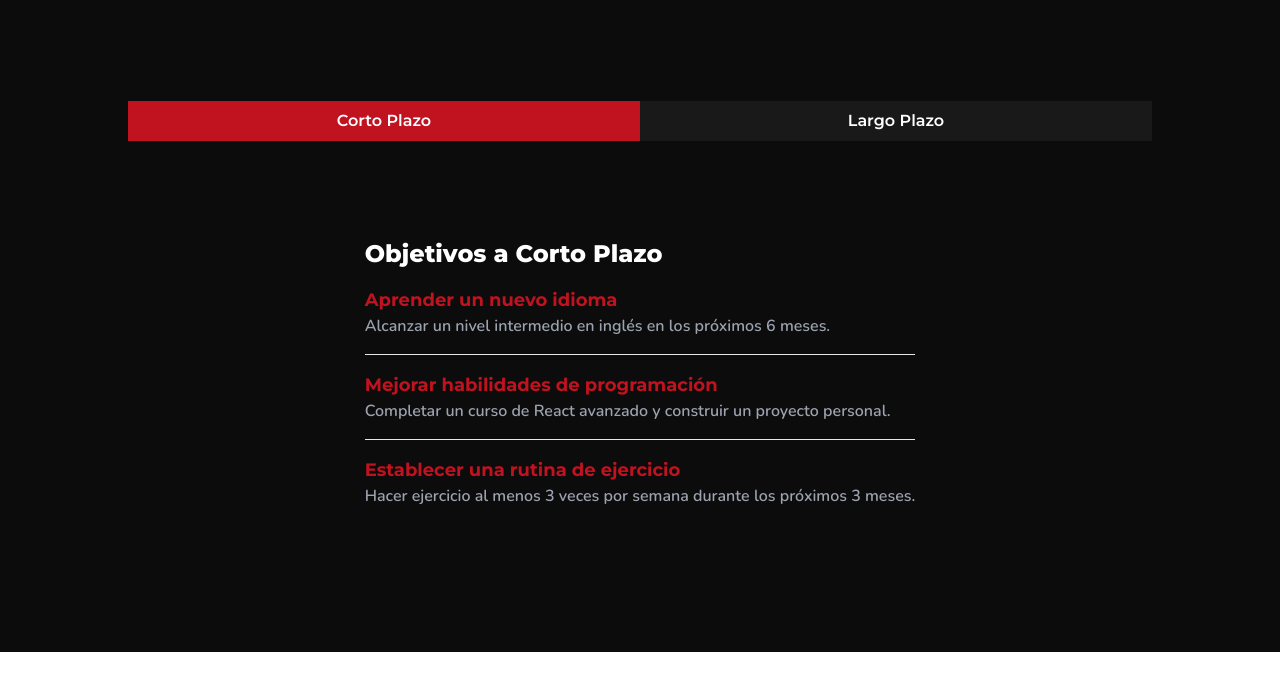
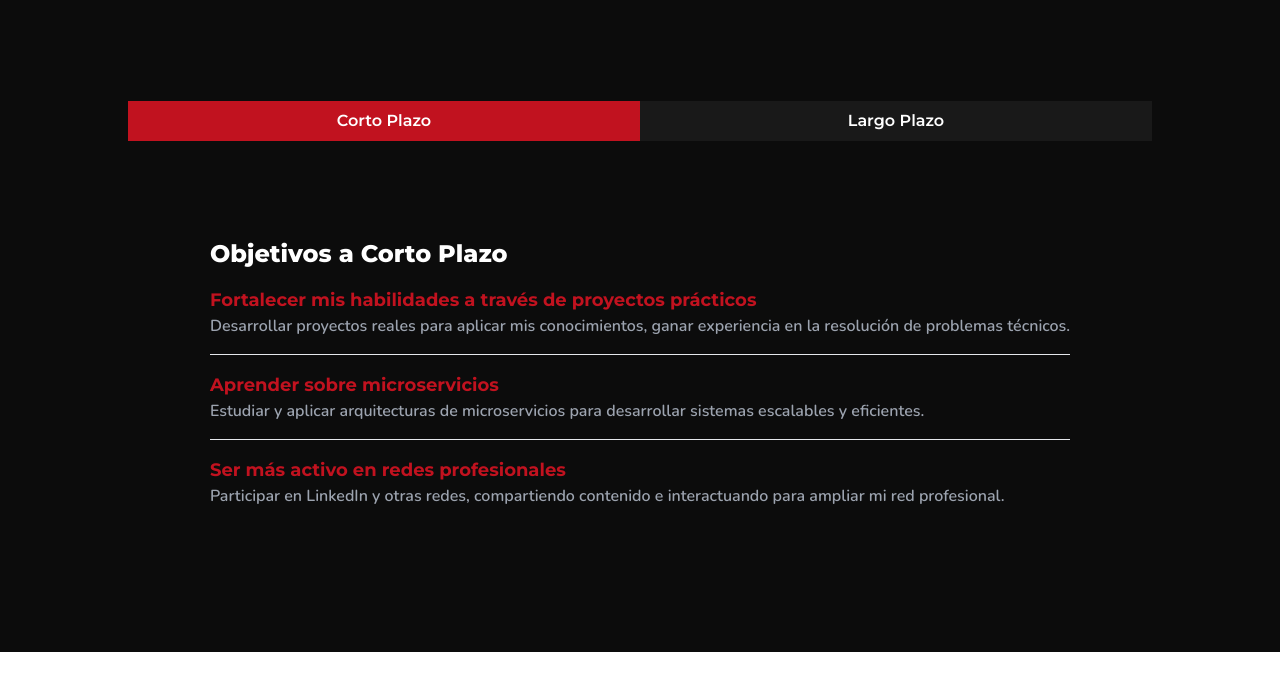
Before and after one commit to MarceloMastroiani/portfolio, a Next.js app: page /about in a window 1280 px wide. Shown: the part 948-1638 px from the top of the page. Built offline with nearby package versions, Linux system fonts and the light colour scheme.

Commit message:
Update goals

```diff
--- a/src/app/page.tsx
+++ b/src/app/page.tsx
@@ -4,15 +4,22 @@ import Image from "next/image";
 import Link from "next/link";
 import { montserrat } from "@/components/fonts";
 import { nunito } from "../components/fonts";
-import { useState } from "react";
+import { useEffect, useState } from "react";
 import { IoIosArrowRoundForward } from "react-icons/io";
 import FooterContact from "@/components/FooterContact/FooterContact";
 
 export default function Home() {
   const [animation, setAnimation] = useState("");
-  setTimeout(() => {
-    setAnimation("animate-imgDivTransition");
-  }, 1000);
+
+  useEffect(() => {
+    setAnimation("");
+
+    const timer = setTimeout(() => {
+      setAnimation("animate-imgDivTransition");
+    }, 1000);
+
+    return () => clearTimeout(timer);
+  }, []);
 
   return (
     <main className="flex flex-col w-full min-h-[100%]">
@@ -32,6 +39,8 @@ export default function Home() {
             className="rounded-lg object-contain "
             width={600}
             height={400}
+            priority={true}
+            quality={75}
           />
         </div>
         {/* Text about me */}
--- a/src/components/goals/goals.components.tsx
+++ b/src/components/goals/goals.components.tsx
@@ -62,7 +62,7 @@ export default function Goals({ cortoplazo, largoplazo }: ObjetivosProps) {
             ? "Objetivos a Corto Plazo"
             : "Objetivos a Largo Plazo"}
         </h2>
-        <ul className="space-y-4 ">
+        <ul className="space-y-4">
           {/* Si activeTab es cortoplazo, se muestra el array cortoplazo, si no, se muestra el array largoplazo */}
           {(activeTab === "cortoplazo" ? cortoplazo : largoplazo).map(
             //Se mapean los objetivos de cortoplazo y largoplazo
--- a/src/data/goals.ts
+++ b/src/data/goals.ts
@@ -1,35 +1,30 @@
 export const objetivosCortoplazo = [
   {
-    titulo: "Aprender un nuevo idioma",
+    titulo: "Fortalecer mis habilidades a través de proyectos prácticos",
     descripcion:
-      "Alcanzar un nivel intermedio en inglés en los próximos 6 meses.",
+      "Desarrollar proyectos reales para aplicar mis conocimientos, ganar experiencia en la resolución de problemas técnicos.",
   },
   {
-    titulo: "Mejorar habilidades de programación",
+    titulo: "Aprender sobre microservicios",
     descripcion:
-      "Completar un curso de React avanzado y construir un proyecto personal.",
+      " Estudiar y aplicar arquitecturas de microservicios para desarrollar sistemas escalables y eficientes.",
   },
   {
-    titulo: "Establecer una rutina de ejercicio",
+    titulo: "Ser más activo en redes profesionales",
     descripcion:
-      "Hacer ejercicio al menos 3 veces por semana durante los próximos 3 meses.",
+      "Participar en LinkedIn y otras redes, compartiendo contenido e interactuando para ampliar mi red profesional.",
   },
 ];
 
 export const objetivosLargoplazo = [
   {
-    titulo: "Cambiar de carrera",
+    titulo: "Trabajar en una empresa líder en tecnología",
     descripcion:
-      "Transicionar a una carrera en desarrollo web en los próximos 2 años.",
+      "Trabajar en una empresa líder para mejorar mis habilidades y asumir desafíos más complejos en el desarrollo tecnológico",
   },
   {
-    titulo: "Viajar por el mundo",
+    titulo: "Convertirme en un referente en mi campo",
     descripcion:
-      "Visitar al menos 10 países diferentes en los próximos 5 años.",
-  },
-  {
-    titulo: "Escribir un libro",
-    descripcion:
-      "Publicar mi primer libro sobre desarrollo personal en los próximos 3 años.",
+      "Compartir mis conocimientos a través de proyectos y colaboraciones para contribuir al avance tecnológico.",
   },
 ];
```
